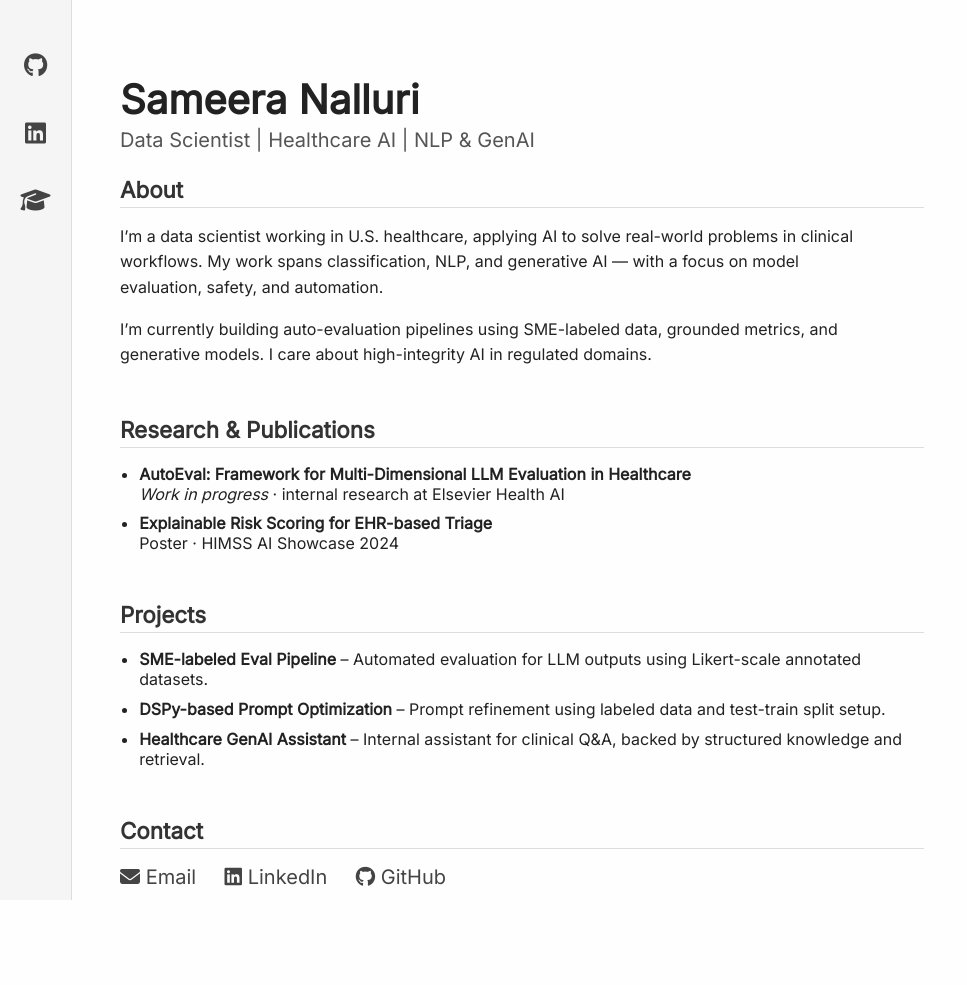
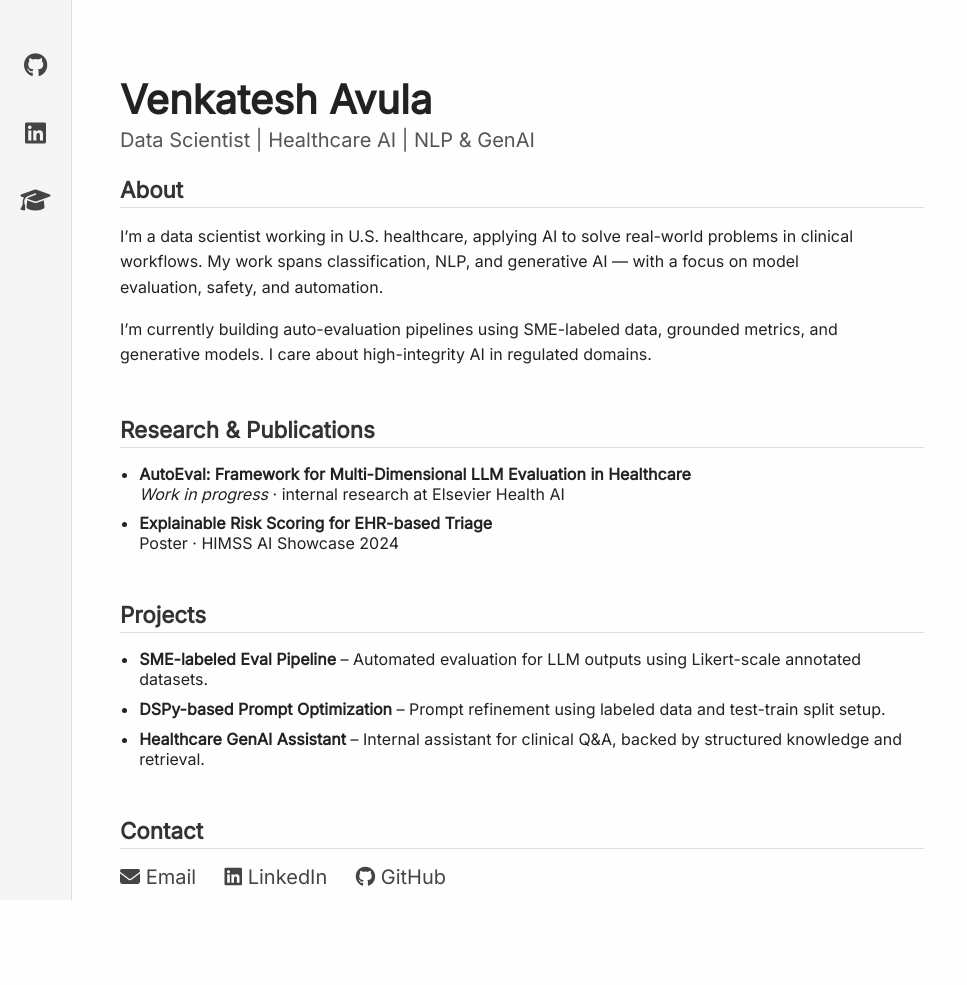
Before and after one commit to venkateshavula/venkateshavula.github.io, a Jekyll site: the page index.html, which Jekyll copies as it is, in a window 1280 px wide. Shown: the whole page, without its empty margins (0-967 px from the left). Built offline with Jekyll 4.4.1, drawn with Linux system fonts in a browser that asks for light colours.

Commit message:
Update index.html

```diff
--- a/index.html
+++ b/index.html
@@ -122,12 +122,12 @@
   <nav>
     <a href="https://github.com/venkateshavula" target="_blank" aria-label="GitHub"><i class="fab fa-github"></i></a>
     <a href="https://linkedin.com/in/venkateshavula" target="_blank" aria-label="LinkedIn"><i class="fab fa-linkedin"></i></a>
-    <a href="https://scholar.google.com/citations?user=your_id" target="_blank" aria-label="Google Scholar"><i class="fas fa-graduation-cap"></i></a>
+    <a href="https://scholar.google.com/citations?user=_Xw7DBUAAAAJ&hl=en" target="_blank" aria-label="Google Scholar"><i class="fas fa-graduation-cap"></i></a>
   </nav>
 
   <!-- Main content -->
   <div class="container">
-    <h1>Sameera Nalluri</h1>
+    <h1>Venkatesh Avula</h1>
     <div class="subtitle">Data Scientist | Healthcare AI | NLP &amp; GenAI</div>
 
     <section id="about">
@@ -172,7 +172,7 @@
     <section id="contact">
       <h2>Contact</h2>
       <div class="contact-links">
-        <a href="mailto:sameera@example.com"><i class="fas fa-envelope"></i> Email</a>
+        <a href="mailto:venkateshavula87@gmail.com"><i class="fas fa-envelope"></i> Email</a>
         <a href="https://linkedin.com/in/venkateshavula" target="_blank"><i class="fab fa-linkedin"></i> LinkedIn</a>
         <a href="https://github.com/venkateshavula" target="_blank"><i class="fab fa-github"></i> GitHub</a>
       </div>
```
